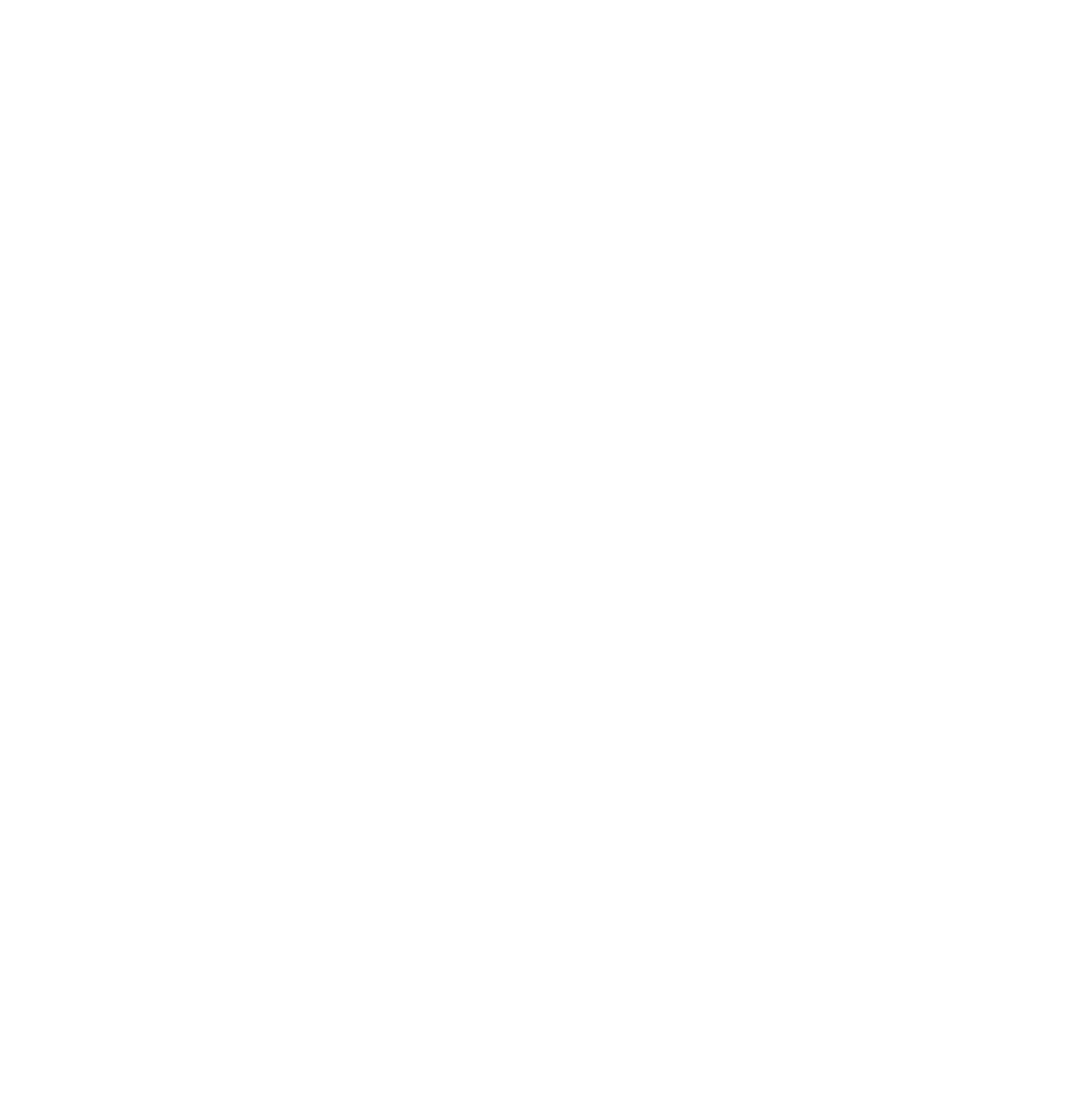
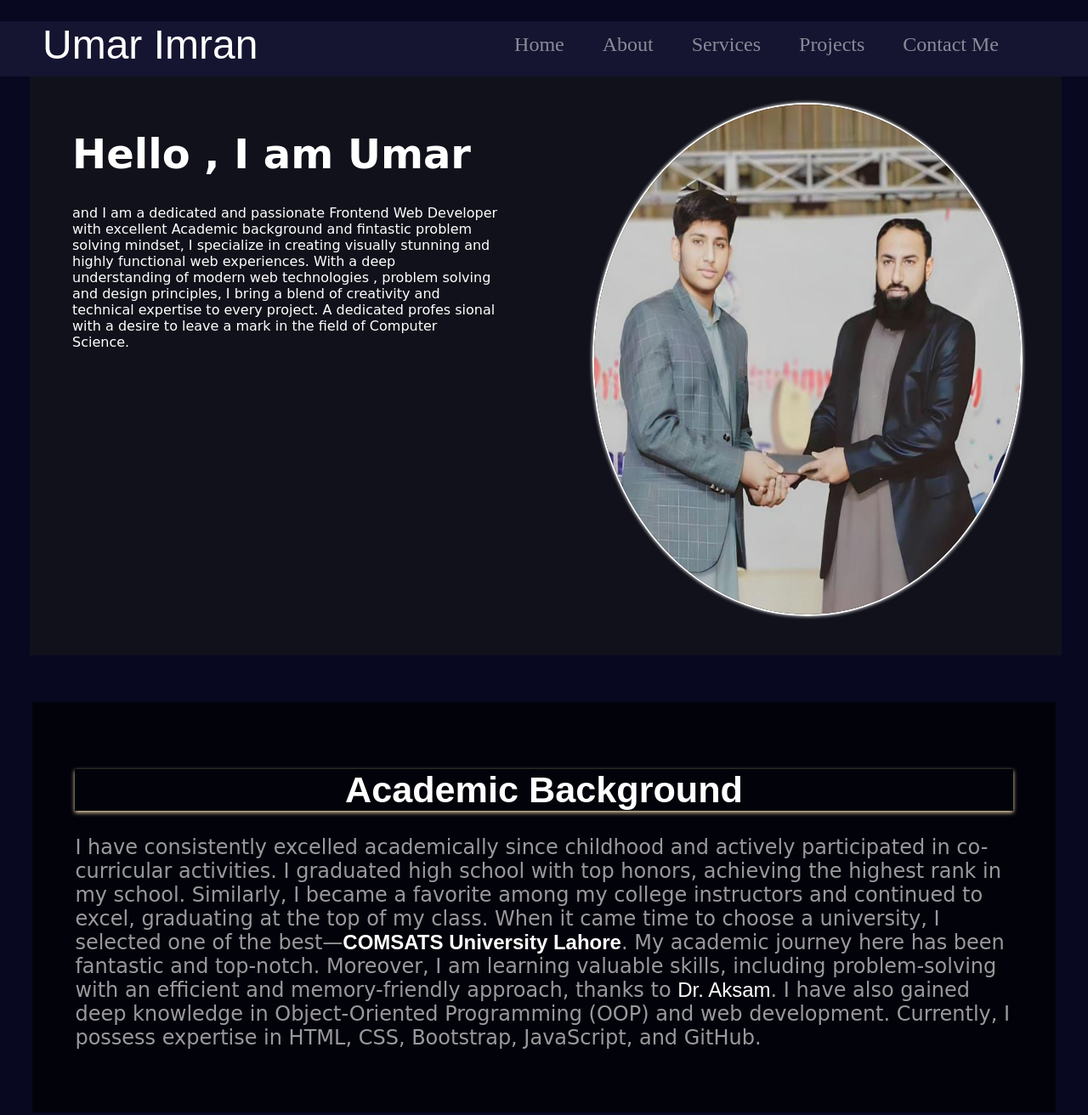
Before and after one commit to theUmarGujjar/Portfolio-Website, a plain HTML site: page about.html in a window 1280 px wide. Shown: the top 1312 px of the page at 85% size. Before the commit the page ends 800 px from the top, so only its background shows below. Drawn offline with Linux system fonts and the light colour scheme; a web font is replaced by a local one.

Commit message:
add files

```diff
--- a/about.html
+++ b/about.html
@@ -3,9 +3,106 @@
 <head>
     <meta charset="UTF-8">
     <meta name="viewport" content="width=device-width, initial-scale=1.0">
-    <title>Document</title>
+    <title>Umar - Portfolio</title>
+
+    <!-- Additional Links -->
+    <link rel="preconnect" href="https://fonts.googleapis.com">
+    <link rel="preconnect" href="https://fonts.gstatic.com" crossorigin>
+    <!-- Font awesome link -->
+    <link rel="stylesheet" href="https://cdnjs.cloudflare.com/ajax/libs/font-awesome/6.0.0-beta3/css/all.min.css">
+    <link rel="preconnect" href="https://fonts.googleapis.com">
+    <link rel="preconnect" href="https://fonts.gstatic.com" crossorigin>
+    <link href="https://fonts.googleapis.com/css2?family=Qwitcher+Grypen:wght@400;700&display=swap" rel="stylesheet">
+    <!-- Cascading Style Sheet link -->
+    <link href="https://fonts.googleapis.com/css2?family=Protest+Guerrilla&display=swap" rel="stylesheet">
+
+    <!-- Cascading Style Sheet link -->
+    <link rel="StyleSheet" href="style.css">
 </head>
 <body>
 
+    <!-- Navbar of the website -->
+    <nav>
+        <div class="nav">
+            <div class="right_side">Umar Imran</div>
+            <div class="left_side">
+                <ul>
+                    <li><a href="index.html">Home</a></li>
+                    <li><a href="about.html">About</a></li>
+                    <li><a href="about.html">Services</a></li>
+                    <li><a href="about.html">Projects</a></li>
+                    <li><a href="about.html">Contact Me</a></li>
+                </ul>
+            </div>
+        </div>
+
+    </nav>
+
+    <br>
+    <br>
+
+
+
+    <main>
+        <div class="section2">
+            <div class="leftsec2">
+                <h1>Hello , I am Umar</h1>
+                <p>and I am a dedicated and passionate Frontend Web Developer with excellent Academic background and fintastic problem solving mindset, I specialize in creating visually stunning and highly functional web experiences. With a deep understanding of modern web technologies , problem solving and design principles, I bring a blend of creativity and technical expertise to every project. A dedicated profes
+                    sional with a desire to leave a mark in the field of Computer Science.
+                </p></div>
+            <div class="rightsec2">
+                <img src="award.jpeg">
+            </div>
+        </div>
+
+        <div class="section3">
+            <div class="subsection3">
+                <h1>Academic Background</h1>
+                <p>
+                    I have consistently excelled academically since childhood and actively participated in co-curricular activities. I graduated high school with top honors, achieving the highest rank in my school.
+                    Similarly, I became a favorite among my college instructors and continued to excel, graduating at the top of my class. When it came time to choose a university, I selected one of the best—<span><b>COMSATS
+                     University Lahore</b></span>. My academic journey here has been fantastic and top-notch. Moreover, I am learning valuable skills, including problem-solving with an efficient and memory-friendly approach,
+                    thanks to <span>Dr. Aksam</span>. I have also gained deep knowledge in Object-Oriented Programming (OOP) and web development. Currently, I possess expertise in HTML, CSS, Bootstrap, JavaScript, and GitHub.
+                </p>
+            </div>
+        </div>
+    </main>
+
+    <div>
+
+
+    </div>
+
+
+    <!-- Footer of the website -->
+    <footer>
+        <div class="footer">
+            <div class="rightFooter  childFooter">
+                <h1>Umar Imran</h1>
+                <p>Passionate Computer Scientist</p>
+                <p>Expert frontend Developer</p>
+                <p>Efficient Programmer</p>
+                <p>The COMSIAN</p>
+                <a href="https://github.com/theUmarGujjar" id="gitOuter">
+                    <i class="fa-brands fa-github" id="git"></i>
+                </a>
+                <br>
+            </div>
+            <div class="midFooter  childFooter">
+                <img src="gujjar.jpeg" alt="founder picture">
+            </div>
+            <div class="leftFooter  childFooter">
+                <h3>Specialities</h3>
+                <p>Java Script</p>
+                <p>BootStrap</p>
+                <p>git Hub</p>
+                <p>HTML</p>
+                <p>CSS</p>
+            </div>
+
+        </div>
+    </footer>
+
+
 </body>
 </html>
--- a/style.css
+++ b/style.css
@@ -39,14 +39,25 @@ nav ul{
 
 nav ul li{
     margin-right: 45px;
-    color : rgba(256,256,256,0.5);
     transition : 1s;
 }
 
+nav ul li > a{
+    text-decoration: none;
+    color:rgba(256,256,256,0.5);
+}
+
+
 nav ul li:hover{
-    color : rgba(256,256,256,1);
+
     transform :scale(1.2);
     cursor:pointer;
+
+}
+
+
+nav ul li a:hover{
+    color : rgba(256,256,256,1);
 
 }
 .right_side{
@@ -256,3 +267,45 @@ nav ul li:hover{
     color : rgba(256,256,256,1);
     font-size: 35px;
 }
+
+
+
+/* section 3 (part of about starts) */
+
+.section3{
+    height: 100vh;
+    width: 94%;
+    padding-left : 3%;
+    padding-right : 3%;
+    padding-top : 20px;
+}
+
+.subsection3{
+    background-color: rgba(0, 0, 0, 0.7);
+    padding : 50px;
+
+}
+
+.subsection3>h1{
+    font-family: "Protest Guerrilla", sans-serif;
+    font-size: 2.7rem;
+    text-align: center;
+    box-shadow: 0px 2px 5px wheat;
+    transition: 1.5s;
+}
+
+.subsection3>h1:hover{
+    box-shadow: 0px 4px 8px wheat;
+}
+
+.subsection3 > p{
+    font-size: 24px;
+    font-family :  "Edu AU VIC WA NT Guides", cursive;
+    color : rgba(255, 255, 255,0.6) ;
+
+}
+
+.section3 > .subsection3 > p > span{
+    font-family: "Protest Guerrilla", sans-serif;
+    color : rgba(255, 255, 255,1) ;
+}
```
Also changed, not shown: index.html (+10 -6 lines), services.html (added).
